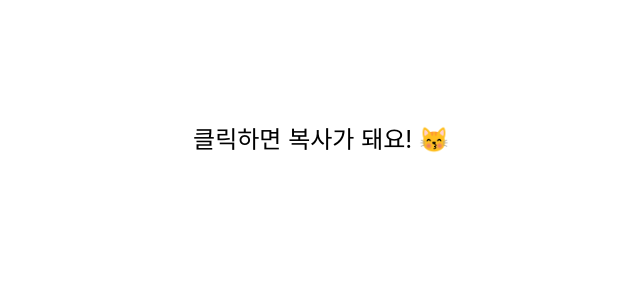
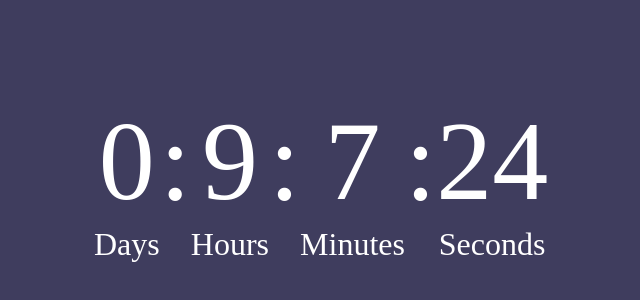
Before and after one commit to Emoji-Cat/Countdown, a Next.js app: page / in a window 1280 px wide. Shown: the part 228-528 px from the top of the page, without its empty margins (319-959 px from the left). Built offline with nearby package versions, Linux system fonts and the light colour scheme.

Commit message:
Add Timer for 2023

```diff
--- a/pages/_app.tsx
+++ b/pages/_app.tsx
@@ -1,11 +1,12 @@
-// pages/_app.js
+import '../styles/globals.css'
+import type { AppProps } from 'next/app'
 import Head from 'next/head'
 
-export default function MyApp({ Component, pageProps }) {
+function MyApp({ Component, pageProps }: AppProps) {
   return (
     <>
       <Head>
-        <title>Emoji Cat 😽</title>
+        <title>🕰 Countdown</title>
         <link rel="icon" href="/favicon.ico" />
         <meta name="viewport" content="initial-scale=1.0, width=device-width" />
         <meta name="google-site-verification" content="Fj72TTEG80mXVgHNIA4fKeb3hy4Oa-20LvlcvTncKFI" />
@@ -21,4 +22,6 @@ export default function MyApp({ Component, pageProps }) {
       <Component {...pageProps} />
     </>
   )
-};
+}
+
+export default MyApp
--- a/pages/index.tsx
+++ b/pages/index.tsx
@@ -1,140 +1,91 @@
-import moment from 'moment';
+import type { NextPage } from "next";
+import Head from "next/head";
+import Image from "next/image";
+import { useEffect, useState } from "react";
+import styles from "../styles/Home.module.css";
 
-export default function Home() {
+const Home: NextPage = () => {
+  const [partyTime, setPartyTime] = useState(false);
+  const [days, setDays] = useState(0);
+  const [hours, setHours] = useState(0);
+  const [minutes, setMinutes] = useState(0);
+  const [seconds, setSeconds] = useState(0);
+
+  useEffect(() => {
+    const target = new Date("12/31/2022 23:59:59");
+
+    const interval = setInterval(() => {
+      const now = new Date();
+      const difference = target.getTime() - now.getTime();
+
+      const d = Math.floor(difference / (1000 * 60 * 60 * 24));
+      setDays(d);
+
+      const h = Math.floor(
+        (difference % (1000 * 60 * 60 * 24)) / (1000 * 60 * 60)
+      );
+      setHours(h);
+
+      const m = Math.floor((difference % (1000 * 60 * 60)) / (1000 * 60));
+      setMinutes(m);
+
+      const s = Math.floor((difference % (1000 * 60)) / 1000);
+      setSeconds(s);
+
+      if (d <= 0 && h <= 0 && m <= 0 && s <= 0) {
+        setPartyTime(true);
+      }
+    }, 1000);
+
+    return () => clearInterval(interval);
+  }, []);
+
   return (
-    <div className="container">
-      <main>
-        <h1 className="title">
-          {
+    <div className={styles.container}>
+      <Head>
+        <title>Countdown Timer</title>
+        <link rel="icon" href="/favicon.ico" />
+      </Head>
 
-          }
-        </h1>
+      {partyTime ? (
+        <>
+          <h1>Happy new year!</h1>
+          {/* <video autoPlay loop muted>
+            <source src="/party.mp4" />
+          </video> */}
+          <Image
+            alt="background image"
+            src="/background.png"
+            fill
+          />
+        </>
+      ) : (
+        <>
+          <div className="timer-wrapper">
+            <div className="timer-segment">
+              <span className="time">{days}</span>
+              <span className="label">Days</span>
+            </div>
+            <span className="divider">:</span>
+            <div className="timer-segment">
+              <span className="time">{hours}</span>
+              <span className="label">Hours</span>
+            </div>
+            <span className="divider">:</span>
+            <div className="timer-segment">
+              <span className="time">{minutes}</span>
+              <span className="label">Minutes</span>
+            </div>
+            <span className="divider">:</span>
+            <div className="timer-segment">
+              <span className="time">{seconds}</span>
+              <span className="label">Seconds</span>
+            </div>
+          </div>
+        </>
+      )}
+    </div>
+  );
+};
 
-        <p className="description">
-          클릭하면 복사가 돼요! 😽
-        </p>
-
-        <ul className="grid">
-          {
-          }
-        </ul>
-      </main>
-
-      <style jsx>{`
-        .container {
-          min-height: 100vh;
-          padding: 0 0.5rem;
-          display: flex;
-          flex-direction: column;
-          justify-content: center;
-          align-items: center;
-        }
-
-        main {
-          padding: 5rem 0;
-          flex: 1;
-          display: flex;
-          flex-direction: column;
-          justify-content: center;
-          align-items: center;
-        }
-
-        footer {
-          width: 100%;
-          height: 100px;
-          border-top: 1px solid #eaeaea;
-          display: flex;
-          justify-content: center;
-          align-items: center;
-        }
-
-        footer img {
-          margin-left: 0.5rem;
-        }
-
-        footer a {
-          display: flex;
-          justify-content: center;
-          align-items: center;
-        }
-
-        a {
-          color: inherit;
-          text-decoration: none;
-        }
-
-        .title a {
-          color: #0070f3;
-          text-decoration: none;
-        }
-
-        .title a:hover,
-        .title a:focus,
-        .title a:active {
-          text-decoration: underline;
-        }
-
-        .title {
-          margin: 0;
-          line-height: 1.15;
-          font-size: 4rem;
-        }
-
-        .title,
-        .description {
-          text-align: center;
-        }
-
-        .description {
-          line-height: 1.5;
-          font-size: 1.5rem;
-        }
-
-        code {
-          background: #fafafa;
-          border-radius: 5px;
-          padding: 0.75rem;
-          font-size: 1.1rem;
-          font-family: Menlo, Monaco, Lucida Console, Liberation Mono,
-            DejaVu Sans Mono, Bitstream Vera Sans Mono, Courier New, monospace;
-        }
-
-        .grid {
-          display: flex;
-          align-items: center;
-          justify-content: start;
-          flex-wrap: wrap;
-
-          max-width: 800px;
-          margin-top: 3rem;
-        }
-
-        .logo {
-          height: 1em;
-        }
-
-        @media (max-width: 600px) {
-          .grid {
-            width: 100%;
-            flex-direction: column;
-          }
-        }
-      `}</style>
-
-      <style jsx global>{`
-        html,
-        body {
-          padding: 0;
-          margin: 0;
-          font-family: -apple-system, BlinkMacSystemFont, Segoe UI, Roboto,
-            Oxygen, Ubuntu, Cantarell, Fira Sans, Droid Sans, Helvetica Neue,
-            sans-serif;
-        }
-
-        * {
-          box-sizing: border-box;
-        }
-      `}</style>
-    </div>
-  )
-}
+export default Home;
--- /dev/null
+++ b/styles/Home.module.css
@@ -0,0 +1,121 @@
+.container {
+  min-height: 100vh;
+  padding: 0 0rem;
+  display: flex;
+  flex-direction: column;
+  justify-content: center;
+  align-items: center;
+  height: 100vh;
+}
+
+.main {
+  padding: 5rem 0;
+  flex: 1;
+  display: flex;
+  flex-direction: column;
+  justify-content: center;
+  align-items: center;
+}
+
+.footer {
+  width: 100%;
+  height: 100px;
+  border-top: 1px solid #eaeaea;
+  display: flex;
+  justify-content: center;
+  align-items: center;
+}
+
+.footer a {
+  display: flex;
+  justify-content: center;
+  align-items: center;
+  flex-grow: 1;
+}
+
+.title a {
+  color: #0070f3;
+  text-decoration: none;
+}
+
+.title a:hover,
+.title a:focus,
+.title a:active {
+  text-decoration: underline;
+}
+
+.title {
+  margin: 0;
+  line-height: 1.15;
+  font-size: 4rem;
+}
+
+.title,
+.description {
+  text-align: center;
+}
+
+.description {
+  line-height: 1.5;
+  font-size: 1.5rem;
+}
+
+.code {
+  background: #fafafa;
+  border-radius: 5px;
+  padding: 0.75rem;
+  font-size: 1.1rem;
+  font-family: Menlo, Monaco, Lucida Console, Liberation Mono, DejaVu Sans Mono,
+    Bitstream Vera Sans Mono, Courier New, monospace;
+}
+
+.grid {
+  display: flex;
+  align-items: center;
+  justify-content: center;
+  flex-wrap: wrap;
+  max-width: 800px;
+  margin-top: 3rem;
+}
+
+.card {
+  margin: 1rem;
+  padding: 1.5rem;
+  text-align: left;
+  color: inherit;
+  text-decoration: none;
+  border: 1px solid #eaeaea;
+  border-radius: 10px;
+  transition: color 0.15s ease, border-color 0.15s ease;
+  width: 45%;
+}
+
+.card:hover,
+.card:focus,
+.card:active {
+  color: #0070f3;
+  border-color: #0070f3;
+}
+
+.card h2 {
+  margin: 0 0 1rem 0;
+  font-size: 1.5rem;
+}
+
+.card p {
+  margin: 0;
+  font-size: 1.25rem;
+  line-height: 1.5;
+}
+
+.logo {
+  height: 1em;
+  margin-left: 0.5rem;
+}
+
+@media (max-width: 600px) {
+  .grid {
+    width: 100%;
+    flex-direction: column;
+  }
+}
--- /dev/null
+++ b/styles/globals.css
@@ -0,0 +1,45 @@
+body {
+  background-color: #3f3d5e;
+}
+
+.timer-wrapper {
+  color: #fff;
+  display: flex;
+  padding: 2rem;
+  border-radius: 5px;
+}
+
+.timer-segment {
+  display: flex;
+  flex-direction: column;
+  text-align: center;
+}
+
+.divider,
+.time {
+  font-size: 7rem;
+}
+
+.diver {
+  padding: 0 2rem;
+}
+
+.label {
+  font-size: 2rem;
+}
+
+h1 {
+  z-index: 2;
+  text-align: center;
+  font-size: 6rem;
+  color: #fff;
+}
+
+video {
+  z-index: 1;
+  position: fixed;
+  right: 0;
+  bottom: 0;
+  min-width: 100%;
+  min-height: 100%;
+}
```
Also changed, not shown: pages/css/main.css (deleted, +0 -30 lines), public/background.png (added).
